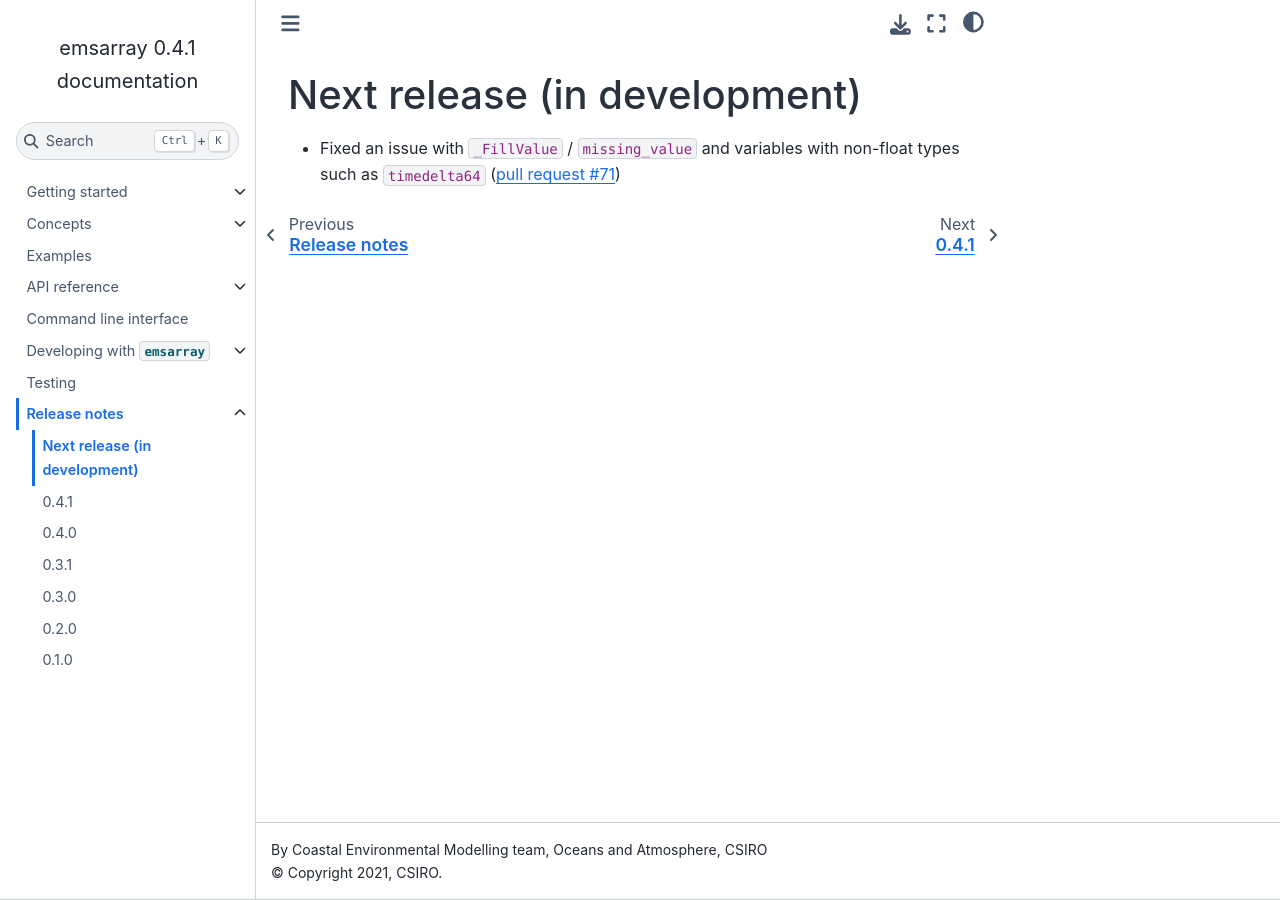
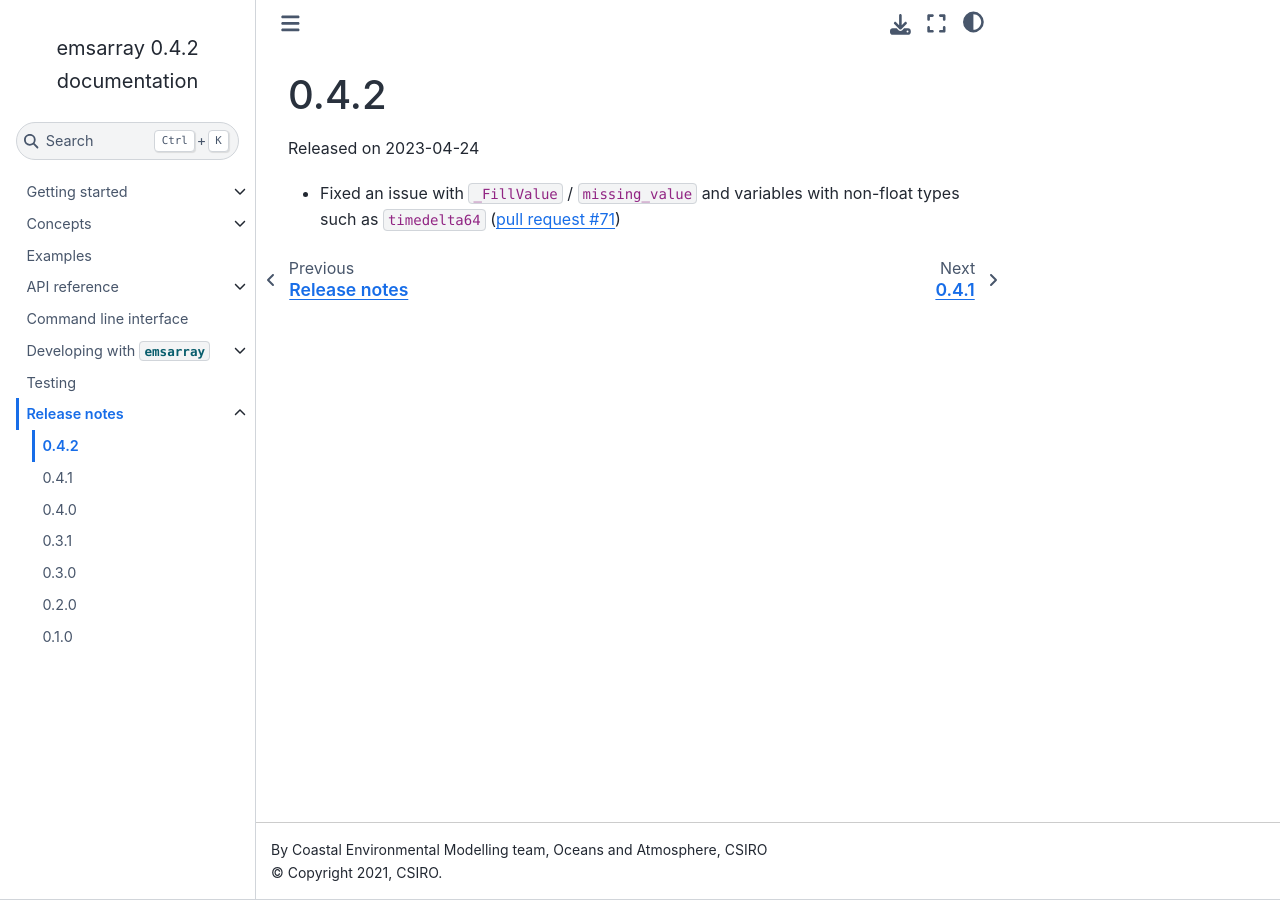
Before and after one commit to csiro-coasts/emsarray, a Sphinx documentation site: the page built from docs/releases/0.4.2.rst, in a window 1280 px wide. Built offline with Sphinx 7.4.7 and the Sphinx Book theme 1.1.4, drawn with Linux system fonts in a browser that asks for light colours; pages that are not in the unit, such as notebooks, are missing from menus.

Commit message:
Bump version to v0.4.2

```diff
--- a/docs/releases/development.rst
+++ b/docs/releases/0.4.2.rst
@@ -1,6 +1,8 @@
-=============================
-Next release (in development)
-=============================
+=====
+0.4.2
+=====
+
+Released on 2023-04-24
 
 * Fixed an issue with ``_FillValue`` / ``missing_value``
   and variables with non-float types such as ``timedelta64``
--- a/docs/releases/index.rst
+++ b/docs/releases/index.rst
@@ -4,7 +4,7 @@
 
 .. toctree::
 
-   development
+   0.4.2
    0.4.1
    0.4.0
    0.3.1
--- a/setup.cfg
+++ b/setup.cfg
@@ -1,7 +1,7 @@
 [metadata]
 name = emsarray
 description = xarray extension that supports multiple geometry conventions
-version = 0.4.1
+version = 0.4.2
 long_description = file: README.md
 long_description_content_type = text/markdown
 author = "Coastal Environmental Modelling team, Oceans and Atmosphere, CSIRO"
@@ -10,7 +10,7 @@
 
 project_urls =
 	Documentation = https://emsarray.readthedocs.io/
-	Release notes = https://emsarray.readthedocs.io/en/stable/releases/0.4.1/
+	Release notes = https://emsarray.readthedocs.io/en/stable/releases/0.4.2/
 	Source = https://github.com/csiro-coasts/emsarray/
 
 [options]
```
Also changed, not shown: 1 other file.
